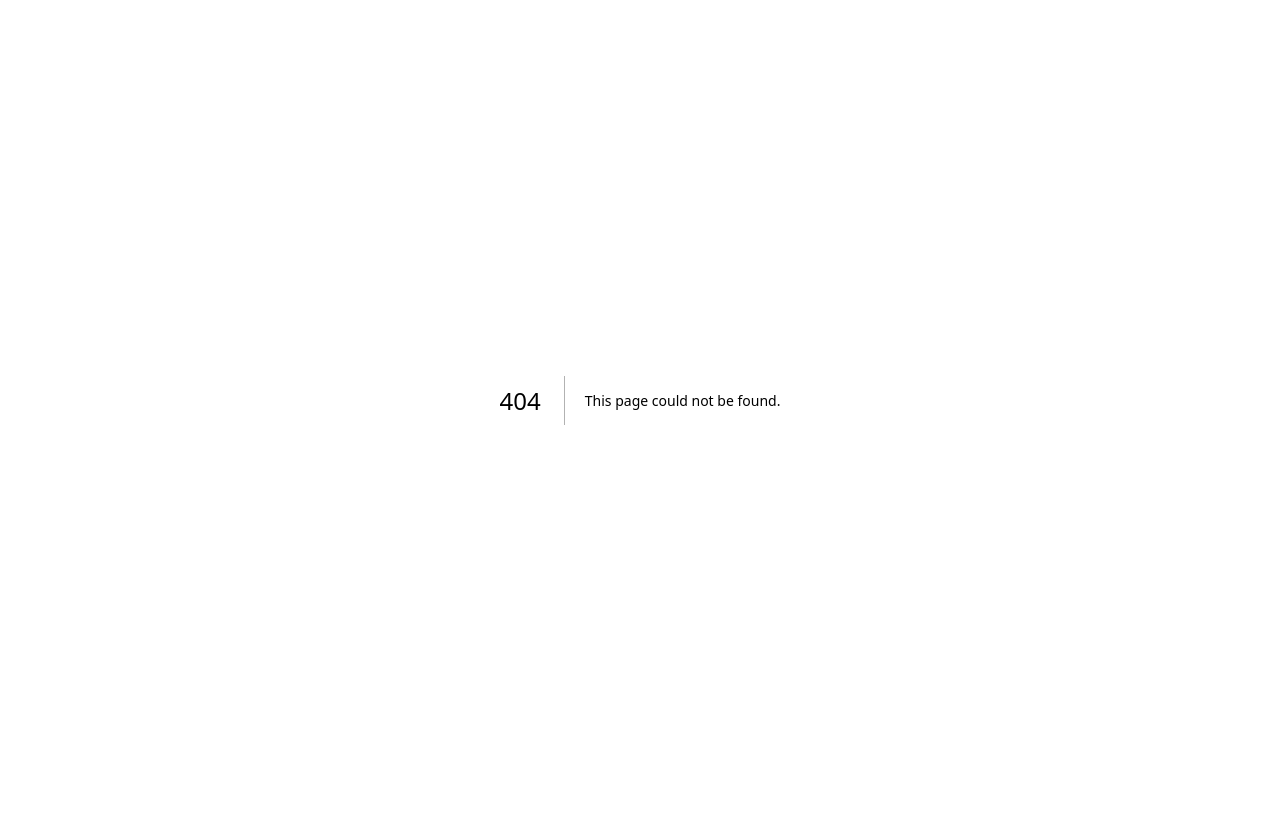
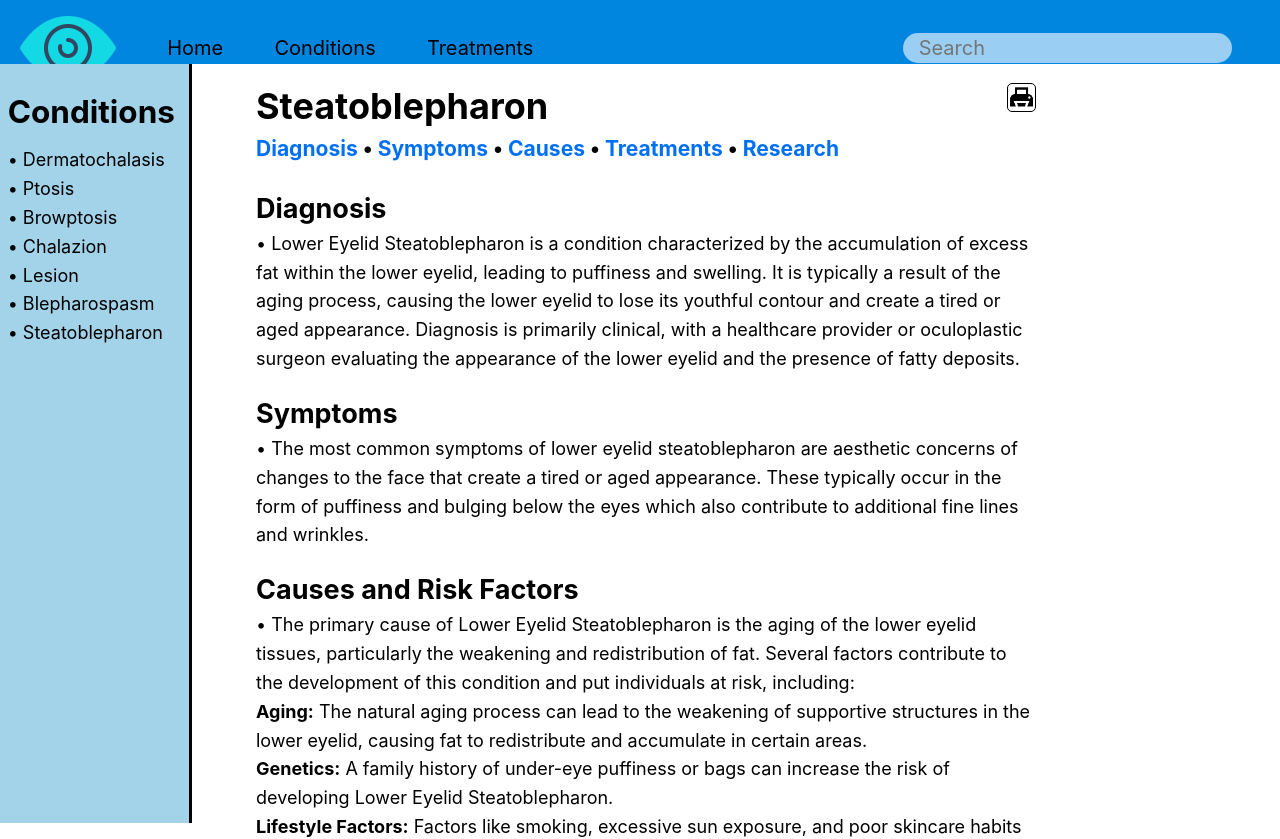
Before and after one commit to MarineNewt/Oculofacial-edu, a Next.js app: page /conditions/steatoblepharon in a window 1280 px wide. Before the commit this address had no page. Shown: the top 839 px of the page. Before the commit the page ends 800 px from the top, so only its background shows below. Built offline with nearby package versions, Linux system fonts and the light colour scheme.

Commit message:
Add condition

```diff
--- a/components/sidebar.js
+++ b/components/sidebar.js
@@ -4,7 +4,7 @@
 
 export default function Sidebar({ current, children }) {
   /* Add updated items to both searchbarjs and sidebarjs  */
-  let conditionlist = ["dermatochalasis", "ptosis", "browptosis", "chalazion", "lesion", "blepharospasm"];
+  let conditionlist = ["dermatochalasis", "ptosis", "browptosis", "chalazion", "lesion", "blepharospasm", "steatoblepharon"];
   let treatmentlist = ["blepharoplasty", "lower blepharoplsty", "ELR", "ILR", "temporal brow lift", "incision and drainage"];
   let targetlist = []
   if(current === "Conditions"){targetlist = conditionlist;}else{targetlist = treatmentlist;}
--- /dev/null
+++ b/pages/conditions/steatoblepharon.js
@@ -0,0 +1,35 @@
+import Head from 'next/head';
+import Link from 'next/link';
+import Layout from '../../components/layout';
+import Printpage from '../../components/printpage';
+import styles from '../../styles/InfoPage.module.css';
+
+export default function FirstPost() {
+  return (
+    <Layout name="Ptosis" current="Conditions">
+      <Head>
+        <title>Steatoblepharon Info</title>
+        <link rel="icon" href="/favicon.ico" />
+      </Head>
+      <div id="primaryContent" className={styles.primaryContent}>
+        <div className={styles.titleFlex}><h1 className={styles.title}>Steatoblepharon</h1><Printpage></Printpage></div>
+        <h3 className={styles.inPageNav}><Link href='#Diagnosis'>Diagnosis</Link> • <Link href='#Symptoms'>Symptoms</Link> • <Link href='#Causes'>Causes</Link> • <Link href='#Treatments'>Treatments</Link> • <Link href='#Research'>Research</Link></h3>
+        <h2 id="Diagnosis" className={styles.secHeading}>Diagnosis</h2>
+        <p className={styles.infoParagraph}>• Lower Eyelid Steatoblepharon is a condition characterized by the accumulation of excess fat within the lower eyelid, leading to puffiness and swelling. It is typically a result of the aging process, causing the lower eyelid to lose its youthful contour and create a tired or aged appearance. Diagnosis is primarily clinical, with a healthcare provider or oculoplastic surgeon evaluating the appearance of the lower eyelid and the presence of fatty deposits.</p>
+        <h2 id="Symptoms" className={styles.secHeading}>Symptoms</h2>
+        <p className={styles.infoParagraph}>• The most common symptoms of lower eyelid steatoblepharon are aesthetic concerns of changes to the face that create a tired or aged appearance. These typically occur in the form of puffiness and bulging below the eyes which also contribute to additional fine lines and wrinkles.</p>
+        <h2 id="Causes" className={styles.secHeading}>Causes and Risk Factors</h2>
+        <p className={styles.infoParagraph}>• The primary cause of Lower Eyelid Steatoblepharon is the aging of the lower eyelid tissues, particularly the weakening and redistribution of fat. Several factors contribute to the development of this condition and put individuals at risk, including:<br></br><b>Aging:</b> The natural aging process can lead to the weakening of supportive structures in the lower eyelid, causing fat to redistribute and accumulate in certain areas.<br></br><b>Genetics:</b> A family history of under-eye puffiness or bags can increase the risk of developing Lower Eyelid Steatoblepharon.<br></br><b>Lifestyle Factors:</b> Factors like smoking, excessive sun exposure, and poor skincare habits can accelerate the aging of the lower eyelid skin.</p>
+        <h2 id="Treatments" className={styles.secHeading}>Treatment options</h2>
+        <p className={styles.infoParagraph}>• Lower Eyelid Steatoblepharon progression can sometimes be reduced through healthy lifestyle practices such as avoiding smoking and using sun protection when outside for prolonged periods of time. When steatoblepharon is developed treatment options primarily include lasers to tighten the skin or a <Link href="/treatments/lower%20blepharoplsty">lower blepharoplasty</Link> to remove the underlying fat. Laser procedures such as CO2 laser will not treat the prolapsed fat, but in milder cases can tighten the skin to reduce folds and wrinkles. A lower eyelid blepharoplasty is a surgical procedure that directly removes the excess fat present and tightens the lower eyelid, restoring a more youthful contour. Consulting with an experienced oculoplastic surgeon or plastic surgeon is essential to determine the most appropriate treatment plan for Lower Eyelid Steatoblepharon. They will assess your condition, discuss your goals, and create a customized treatment plan to achieve the desired results, restoring a more youthful and refreshed lower eyelid appearance.
+        </p>
+        <h2 id="Research" className={styles.secHeading}>Latest Research</h2>
+        <p className={styles.infoParagraph}>• The latest research regarding ptosis can be found at:<br></br><a className={styles.LearnInfoqtip} href="https://pubmed.ncbi.nlm.nih.gov/?term=steatoblepharon" target="_blank" rel="noopener noreferrer">https://pubmed.ncbi.nlm.nih.gov/?term=Steatoblepharon</a></p>
+      </div>
+      <p className={styles.adviceInfo}>The information on this site should not be used as a substitute for professional medical care or advice. Contact a health care provider if you have questions about your health.</p>
+      <h2>
+        <Link href="/">Back to home</Link>
+      </h2>
+    </Layout>
+  );
+}
```
Also changed, not shown: pages/treatments/lower%20blepharoplsty.js (+1 -1 lines).
